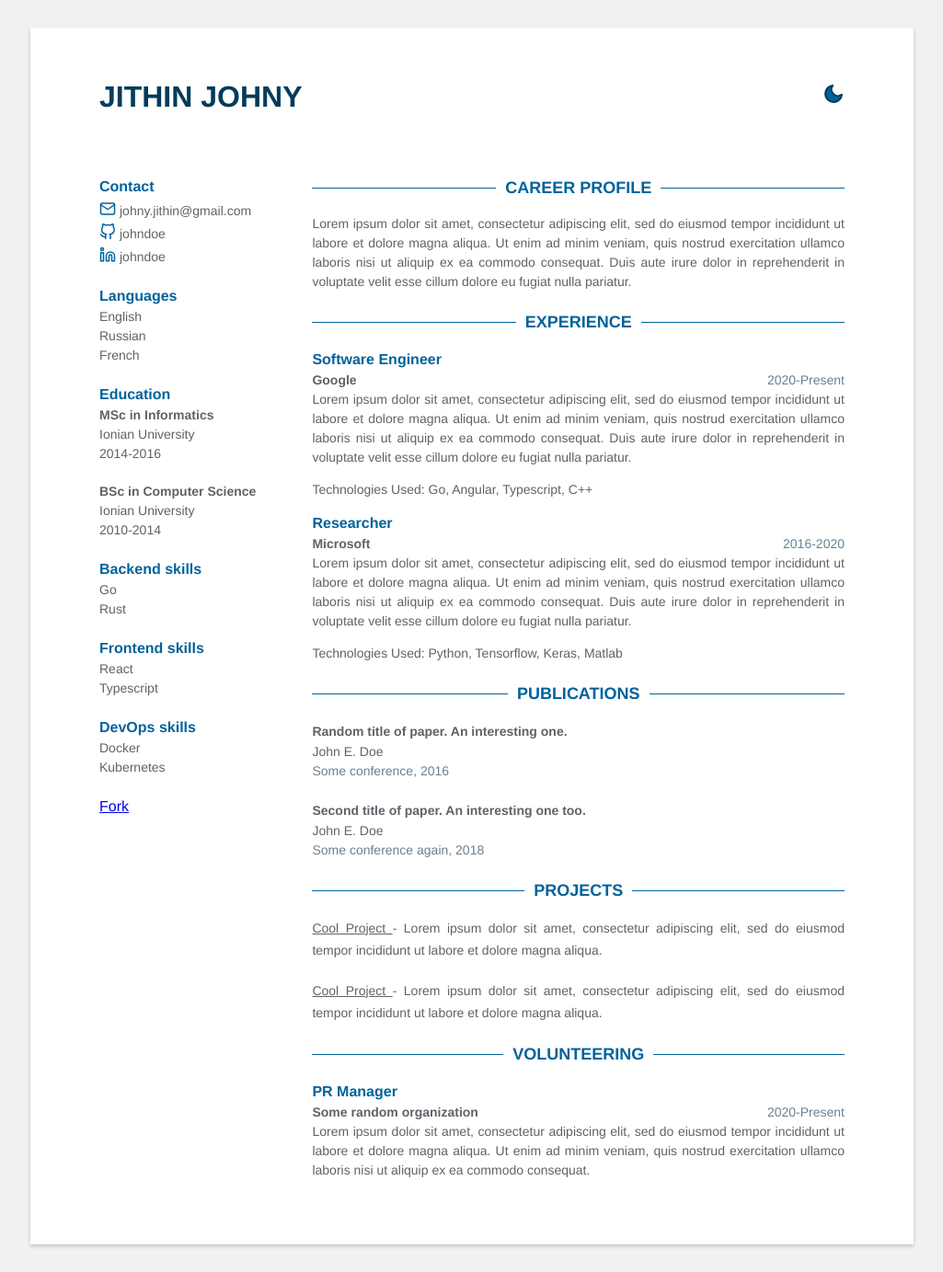
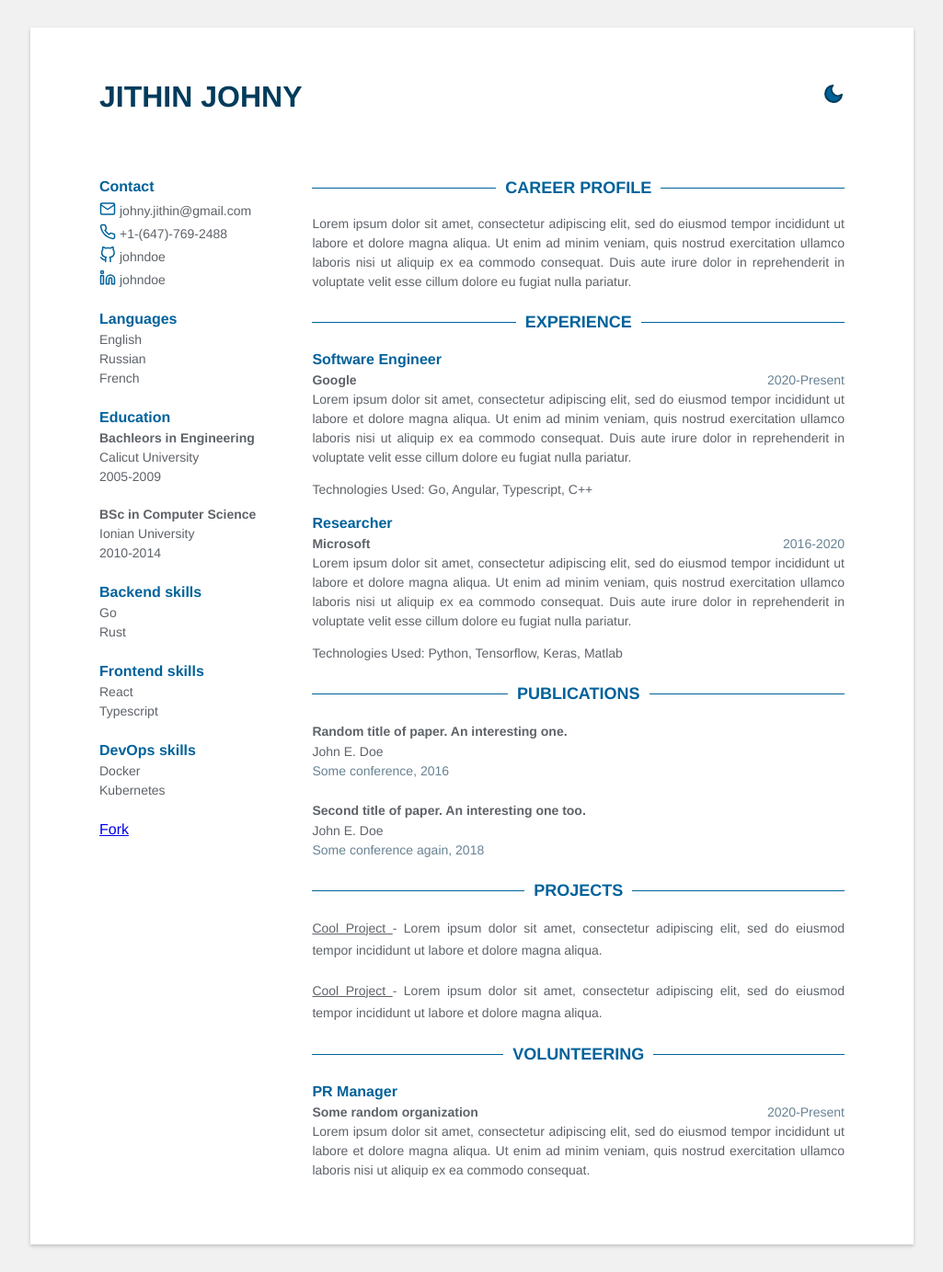
Before and after one commit to jithinjohny86/jithinjohny1.github.io, a Jekyll site: the page built from index.html, in a window 1280 px wide. Shown: the whole page at 92% size, without its empty margins (127-1152 px from the left). Built offline with Jekyll 4.4.1, drawn with Linux system fonts in a browser that asks for light colours.

Commit message:
added a how to run file

```diff
--- a/_data/data.yml
+++ b/_data/data.yml
@@ -7,7 +7,7 @@ contact:
   email: johny.jithin@gmail.com
   github: johndoe
   linkedin: johndoe
-  phone:
+  phone: +1-(647)-769-2488
   gitlab:
   twitter:
 
@@ -17,9 +17,9 @@ languages:
   - idiom: French
 
 education:
-  - degree: MSc in Informatics
-    time: 2014-2016
-    university: Ionian University
+  - degree: Bachleors in Engineering
+    time: 2005-2009
+    university: Calicut University
 
   - degree: BSc in Computer Science
     time: 2010-2014
--- /dev/null
+++ b/howtorun.txt
@@ -0,0 +1,4 @@
+open the repo
+go to settings
+go to pages
+click on visit site
```
